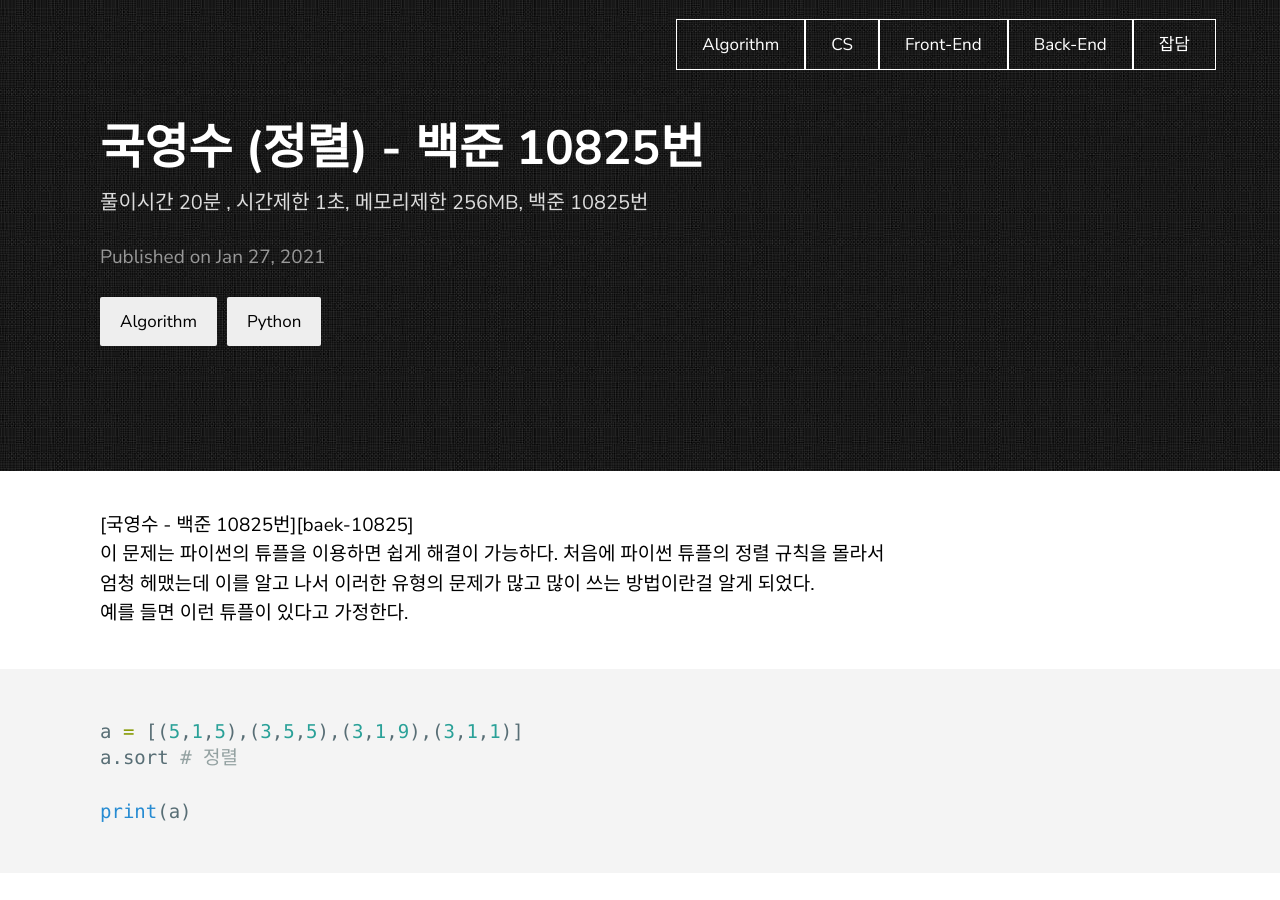
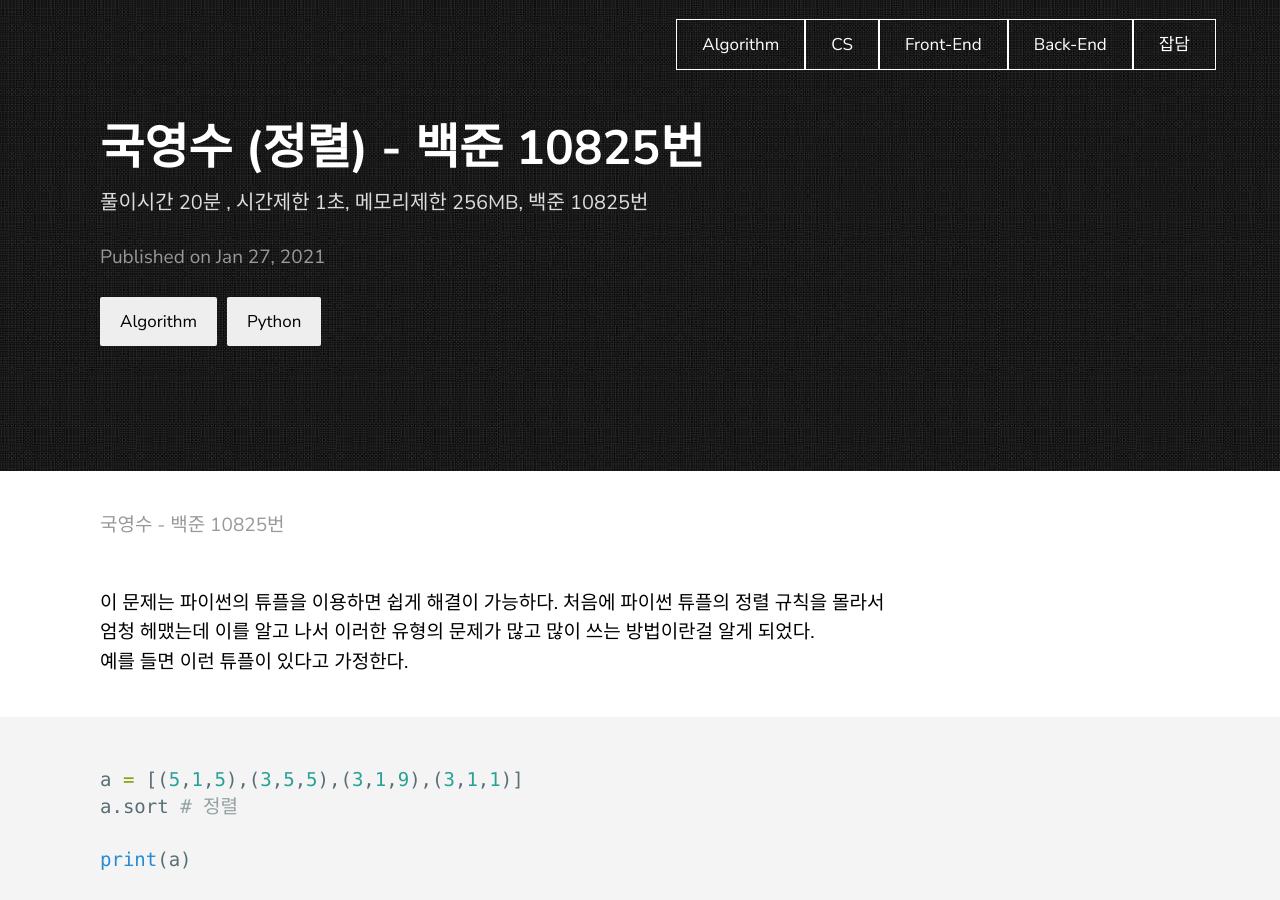
Before and after one commit to piemonte93/piemonte93.github.io, a Jekyll site: the page built from _posts/2021-01-27-algo-post7.markdown, in a window 1280 px wide and 900 px high. Built offline with Jekyll 4.4.1, drawn with Linux system fonts in a browser that asks for light colours; some of the changed text lies outside the part shown.

Commit message:
Update 2021-01-27-algo-post7.markdown

````diff
--- a/_posts/2021-01-27-algo-post7.markdown
+++ b/_posts/2021-01-27-algo-post7.markdown
@@ -6,7 +6,9 @@ date: 2021-01-27 08:18:36 +0530
 categories: Algorithm Python
 ---
 
-[국영수 - 백준 10825번][baek-10825]<br>
+[국영수 - 백준 10825번][baek10825]
+
+<br>
 이 문제는 파이썬의 튜플을 이용하면 쉽게 해결이 가능하다. 처음에 파이썬 튜플의 정렬 규칙을 몰라서 엄청 헤맸는데 이를 알고 나서 이러한 유형의 문제가 많고 많이 쓰는 방법이란걸 알게 되었다.
 <br>
 예를 들면 이런 튜플이 있다고 가정한다.<br>
@@ -54,4 +56,4 @@ for student in students:
   print(student[0])
 ```
 
-[baek-10825] : https://www.acmicpc.net/problem/10825
+[baek10825]: https://www.acmicpc.net/problem/10825
````
